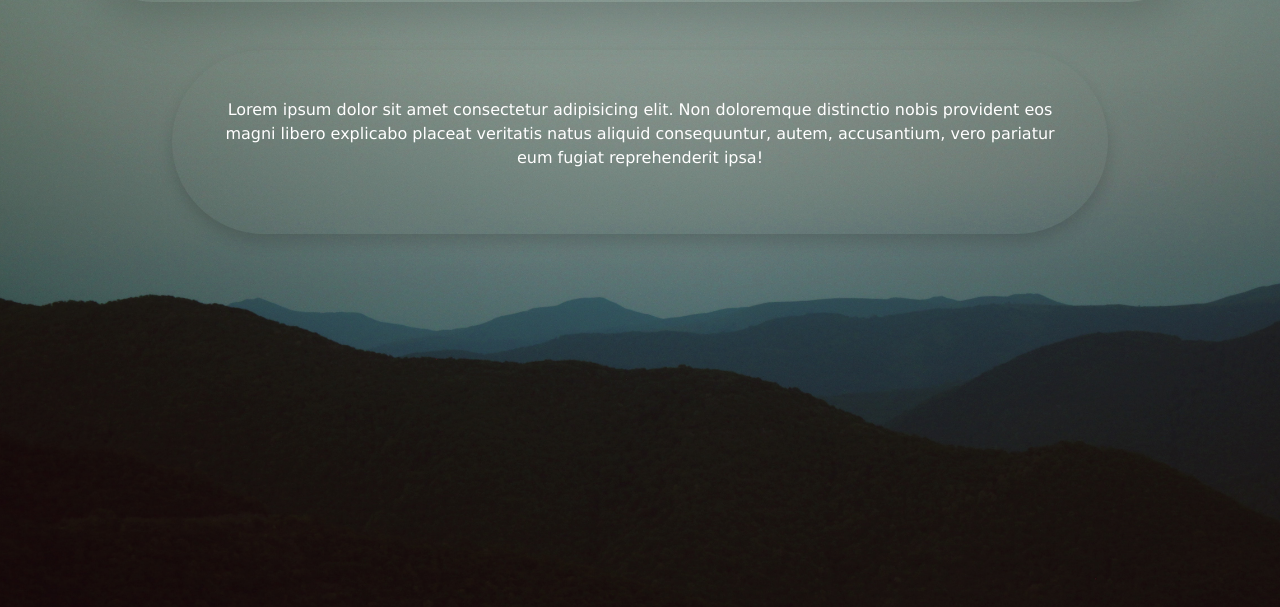
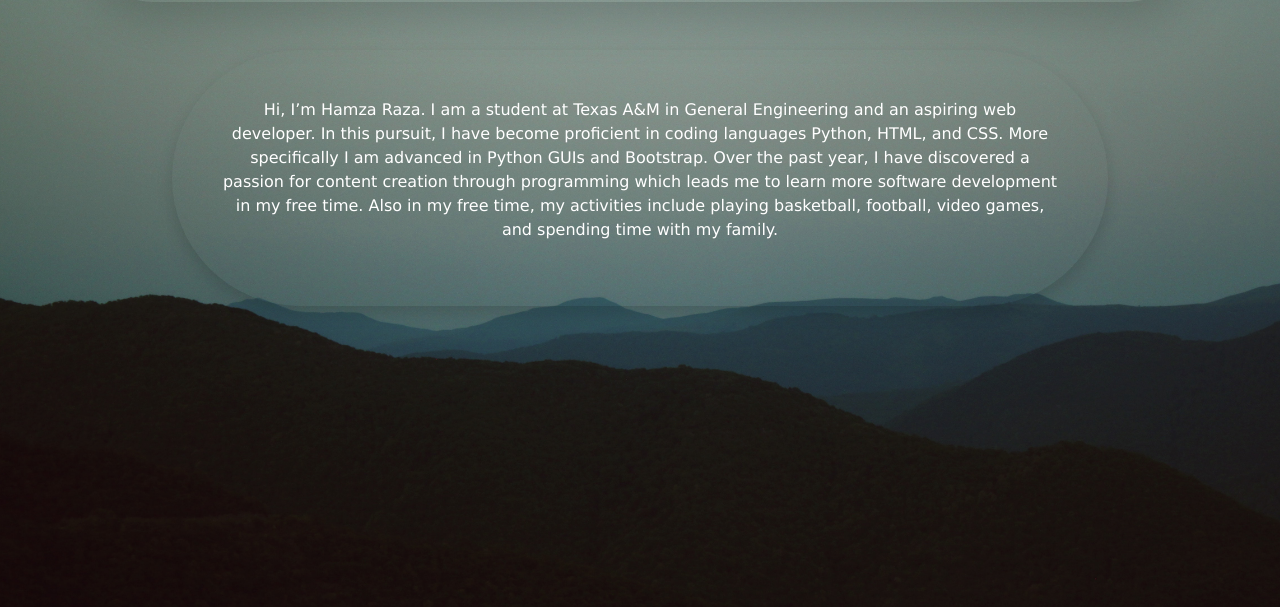
Before and after one commit to hamzaraza77094/Personal-Website, a plain HTML site: page aboutme.html in a window 1280 px wide. Shown: the part 193-800 px from the top of the page. Drawn offline with nearby package versions, Linux system fonts and the light colour scheme.

Commit message:
Update aboutme.html
Updating the About me Section

```diff
--- a/aboutme.html
+++ b/aboutme.html
@@ -50,7 +50,7 @@
         <div class="container-sm paras">
             <div class="row justify-content-center p-2">
                 <div class="col-10 text-center shadow rounded-pill p-5">
-                    <p class="text-white words">Lorem ipsum dolor sit amet consectetur adipisicing elit. Non doloremque distinctio nobis provident eos magni libero explicabo placeat veritatis natus aliquid consequuntur, autem, accusantium, vero pariatur eum fugiat reprehenderit ipsa!</p>
+                    <p class="text-white words">Hi, I’m Hamza Raza. I am a student at Texas A&M in General Engineering and an aspiring web developer. In this pursuit, I have become proficient in coding languages Python, HTML, and CSS. More specifically I am advanced in Python GUIs and Bootstrap. Over the past year, I have discovered a passion for content creation through programming which leads me to learn more software development in my free time. Also in my free time, my activities include playing basketball, football, video games, and spending time with my family.</p>
                 </div>
             </div>
         </div>
```
